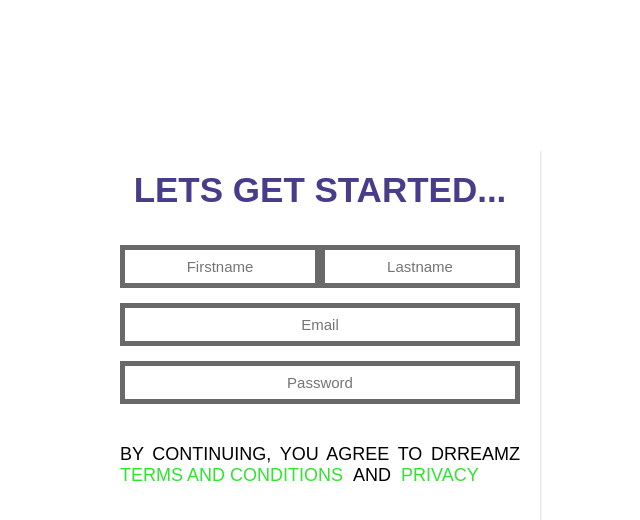
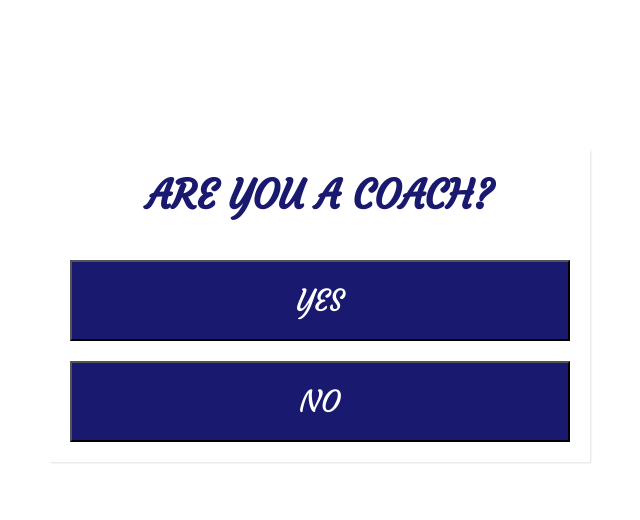
Before and after one commit to KRITARTH56/smart1, a React (Create React App) app: page / in a window 1280 px wide. Shown: the top 520 px of the page, without its empty margins (320-960 px from the left). Built offline with nearby package versions, Linux system fonts and the light colour scheme.

Commit message:
my third commit

```diff
--- a/package.json
+++ b/package.json
@@ -2,12 +2,14 @@
   "name": "kt",
   "version": "0.1.0",
   "private": true,
+  "homepage":"http://KRITARTH56.github.io/page2slide3",
   "dependencies": {
     "@testing-library/jest-dom": "^5.12.0",
     "@testing-library/react": "^11.2.6",
     "@testing-library/user-event": "^12.8.3",
     "react": "^17.0.2",
     "react-dom": "^17.0.2",
+    "react-icons": "^4.2.0",
     "react-scripts": "4.0.3",
     "web-vitals": "^1.1.2"
   },
@@ -15,7 +17,9 @@
     "start": "react-scripts start",
     "build": "react-scripts build",
     "test": "react-scripts test",
-    "eject": "react-scripts eject"
+    "eject": "react-scripts eject",
+    "predeploy":"npm run build",
+    "deploy":"gh-pages -d build"
   },
   "eslintConfig": {
     "extends": [
--- a/src/CustomHooks.js
+++ /dev/null
@@ -1,19 +0,0 @@
-import {useState} from 'react';
-
-const useSignUpForm = (initialValues, callback) => {
-  const [inputs, setInputs] = useState(initialValues);
-  const handleSubmit = (event) => {
-    if (event) event.preventDefault();
-      callback();
-  }
-  const handleInputChange = (event) => {
-    event.persist();
-    setInputs(inputs => ({...inputs, [event.target.name]: event.target.value}));
-  }
-  return {
-    handleSubmit,
-    handleInputChange,
-    inputs
-  };
-}
-export default useSignUpForm;
--- a/src/Signup.js
+++ /dev/null
@@ -1,52 +0,0 @@
-import React from 'react';
-import useSignUpForm from './CustomHooks';
-
-const Signup = () => {
-  const signup = () => {
-    alert(`User Created!
-Name: ${inputs.firstName} ${inputs.lastName}
-Email: ${inputs.email}`);
-  }
-  const {inputs, handleInputChange, handleSubmit} = useSignUpForm({firstName: '', lastName: '', email: '', password1: ''},signup);
-  return (
-    <div className="wrapper">
-            <form onSubmit={handleSubmit} autoComplete="off">
-               <div className="title">
-                   Lets Get Started...
-               </div>
-              <div className="hot">
-              <div className="field">
-                <div className="control">
-                  <input className="inpu" type="text" placeholder="Firstname" name="firstName" onChange={handleInputChange} value={inputs.firstName} required />
-                </div>
-                </div>
-                <div className="field">
-                <div className="control">
-                  <input className="inpu" type="text" placeholder="Lastname" name="lastName" onChange={handleInputChange} value={inputs.lastName} required />
-                </div>
-                </div>
-                </div>
-              <div className="field">
-
-                <div className="control">
-                  <input className="input" type="email" placeholder="Email" name="email" onChange={handleInputChange} value={inputs.email} required />
-                </div>
-              </div>
-              <div className="field">
-
-                <div className="control">
-                  <input className="input" type="password" placeholder="Password" name="password1" onChange={handleInputChange} value={inputs.password1}/>
-                </div>
-              </div>
-              <div className="end">
-
-                      By continuing, you agree to Drreamz<span> <a href="www.google.com">Terms and Conditions</a></span> &nbsp;and&nbsp; <span><a href="www.gooogle.com">Privacy</a></span>
-
-              </div>
-
-            </form>
-          </div>
-  )
-}
-
-export default Signup;
--- /dev/null
+++ b/src/Sure.js
@@ -0,0 +1,15 @@
+import React from 'react';
+function Sure(){
+    return(
+        <div className="wrapper">
+            <div className="title">
+                Are You A Coach?
+                </div>
+                <div>
+                    <button onPress=""> YES</button>
+                    <button onPress=""> NO</button>
+                </div>
+        </div>
+    );
+}
+export default Sure;
--- a/src/index.css
+++ b/src/index.css
@@ -1,5 +1,5 @@
-
-
+@import url('https://fonts.googleapis.com/css2?family=Courgette&display=swap');
+@import url('https://fonts.googleapis.com/css2?family=Courgette&display=swap');
 body{
   box-sizing:border-box;
   padding:0;
@@ -8,7 +8,7 @@ body{
 }
 .wrapper
 {
-  max-width:400px;
+  max-width:500px;
   width:100%;
   margin:auto;
   margin-top:150px;
@@ -17,50 +17,25 @@ body{
   box-shadow:1px 1px 2px rgba(0,0,0,0.125);
 }
 .title{
-  font-size:35px;
+  font-size:40px;
+  font-family: 'Courgette';
   font-weight:700;
-  margin-bottom:35px;
-  color:#483D8B;
+  margin-bottom:25px;
+  color:#191970;
   text-transform:uppercase;
   text-align:center;
-
+  margin-bottom:40px;
 }
-.control{
-  margin-bottom:15px;
+button{
+  margin-top:20px;
   display:flex;
+  flex-direction:column;
+  padding:20px;
+  background-color:#191970;
+  width:100%;
   align-items:center;
-
+  justify-content:center;
+  font-family: 'Courgette';
+  color:#fff;
+  font-size:30px;
 }
-input{
-  width:100%;
-  outline:none;
-  border:5px solid #696969;
-  font-size:15px;
-  padding:8px 10px;
-  text-align:center;
-
-
-}
-
-a{
-  color:rgb(49, 226, 49);
-  line-height: 1em;
-    text-decoration: none;
-}
-.end{
-  font-size:18px;
-  font-weight:500;
-  margin-bottom:25px;
-  text-transform:uppercase;
-  text-align: justify;
-  text-justify: auto;
-  margin-top:40px;
-
-}
-.hot{
-  display:flex;
-  width: 100%;
-}
-.inpu{
-  width:170px;
-}
--- a/src/index.js
+++ b/src/index.js
@@ -1,10 +1,10 @@
 import React from 'react';
 import ReactDOM from 'react-dom';
 import './index.css';
-import Signup from './Signup'
+import Sure from './Sure';
 
 ReactDOM.render(
-  <Signup/>
+  <Sure/>
   ,
   document.getElementById('root')
 );
```
Also changed, not shown: 1 other file (tests, documents, lock files or other folders).
